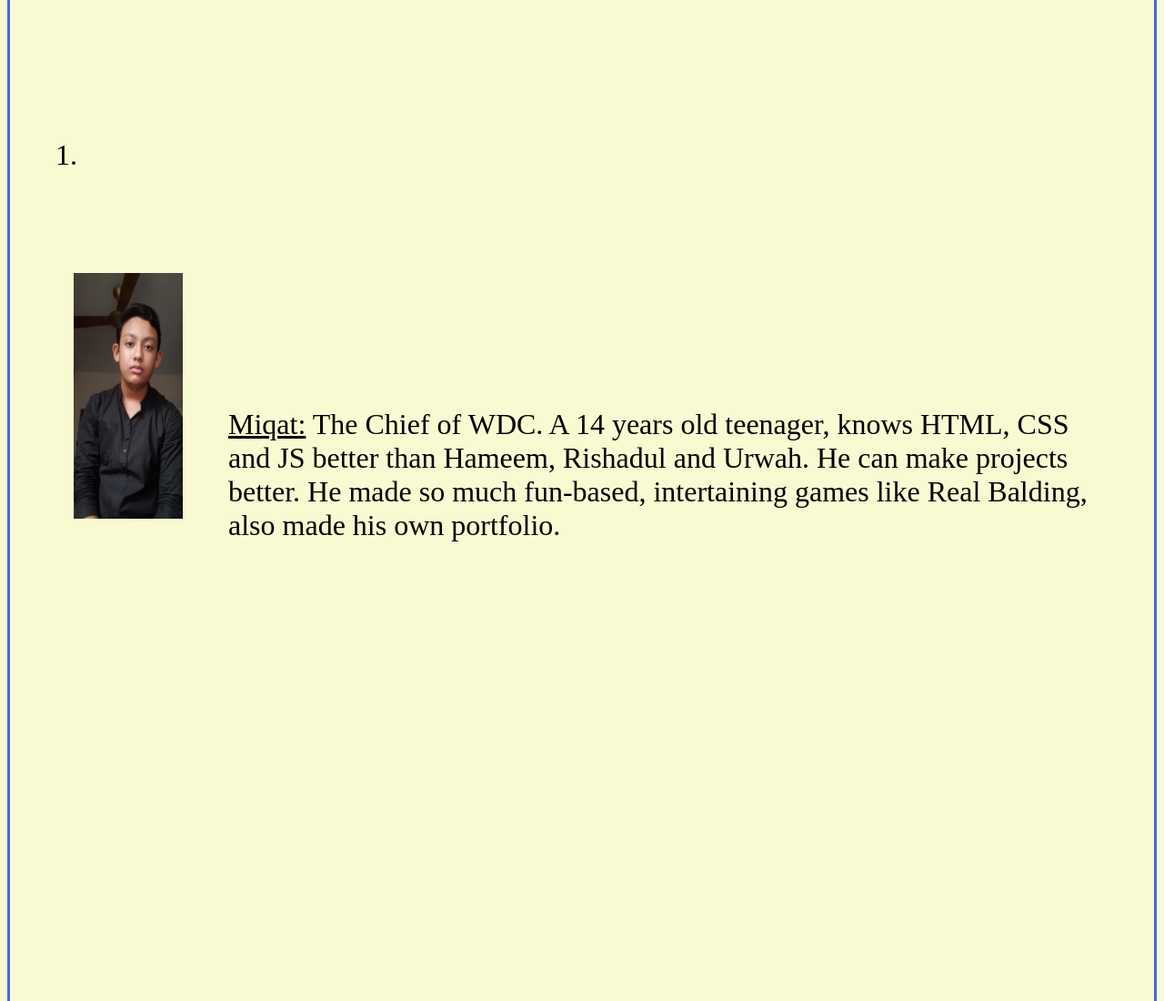
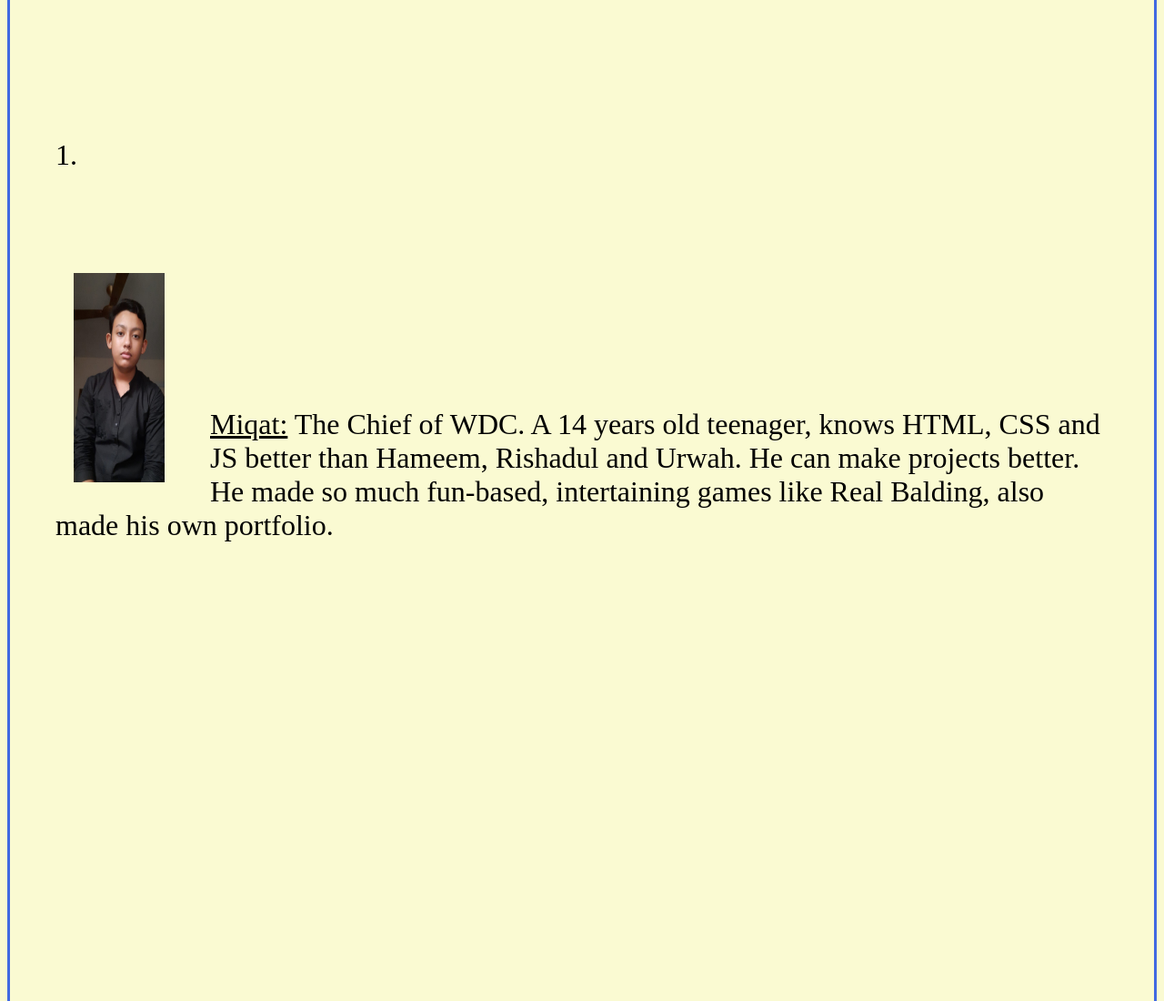
Before and after one commit to hameemshaheer30300-droid/WDCPolicy.com, a plain HTML site: page index.html in a window 1280 px wide. Shown: the part 1128-2228 px from the top of the page at 91% size. Drawn offline with Linux system fonts and the light colour scheme.

Commit message:
Update index.html

```diff
--- a/index.html
+++ b/index.html
@@ -57,8 +57,8 @@
     float:left;
     padding-right:50px;
     padding-left: 20px;
-     height: 270px;
-     width: 120px
+     height: 230px;
+     width: 100px
   }
   #d1{
     border: solid 3px royalblue;
```
